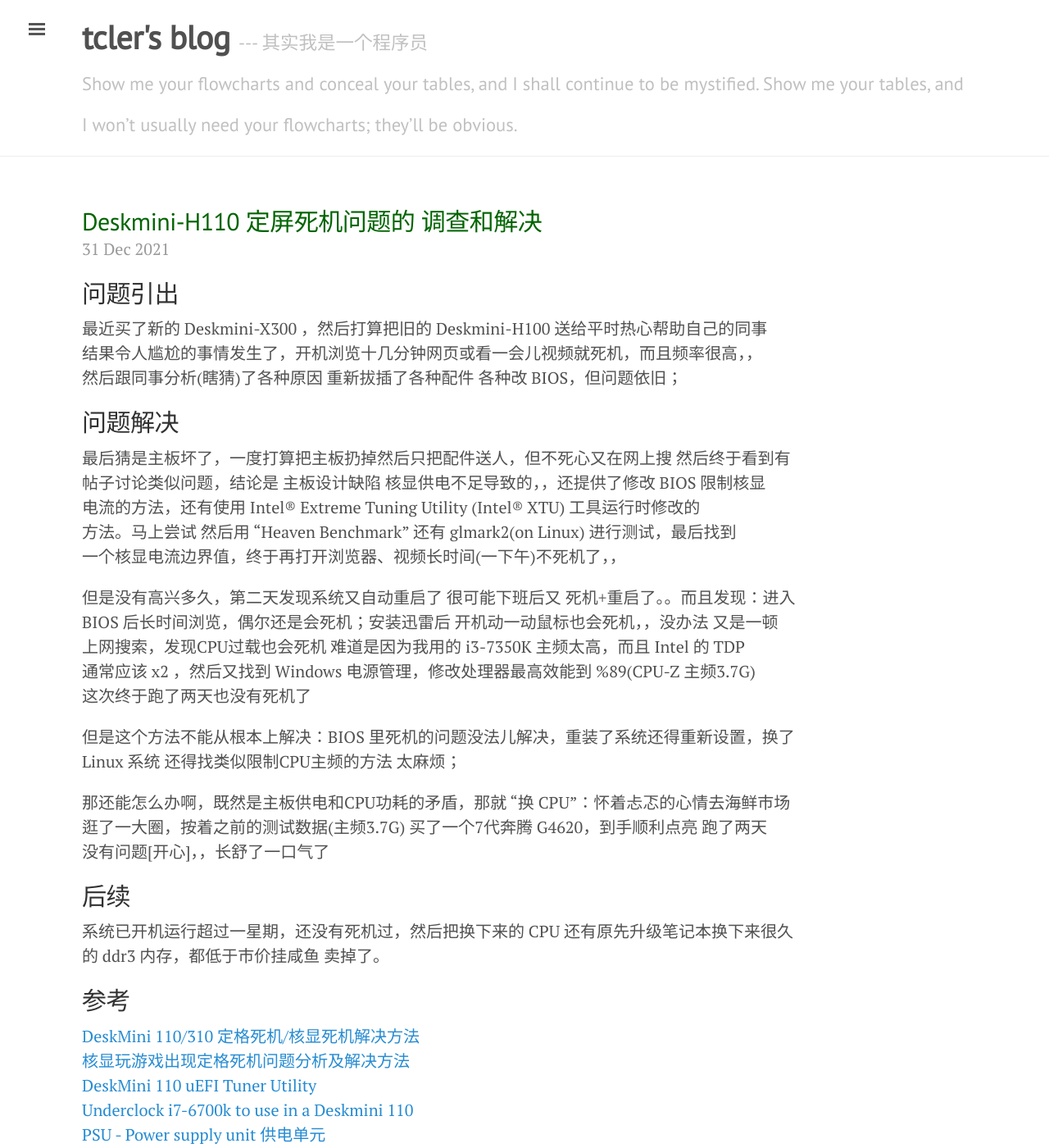
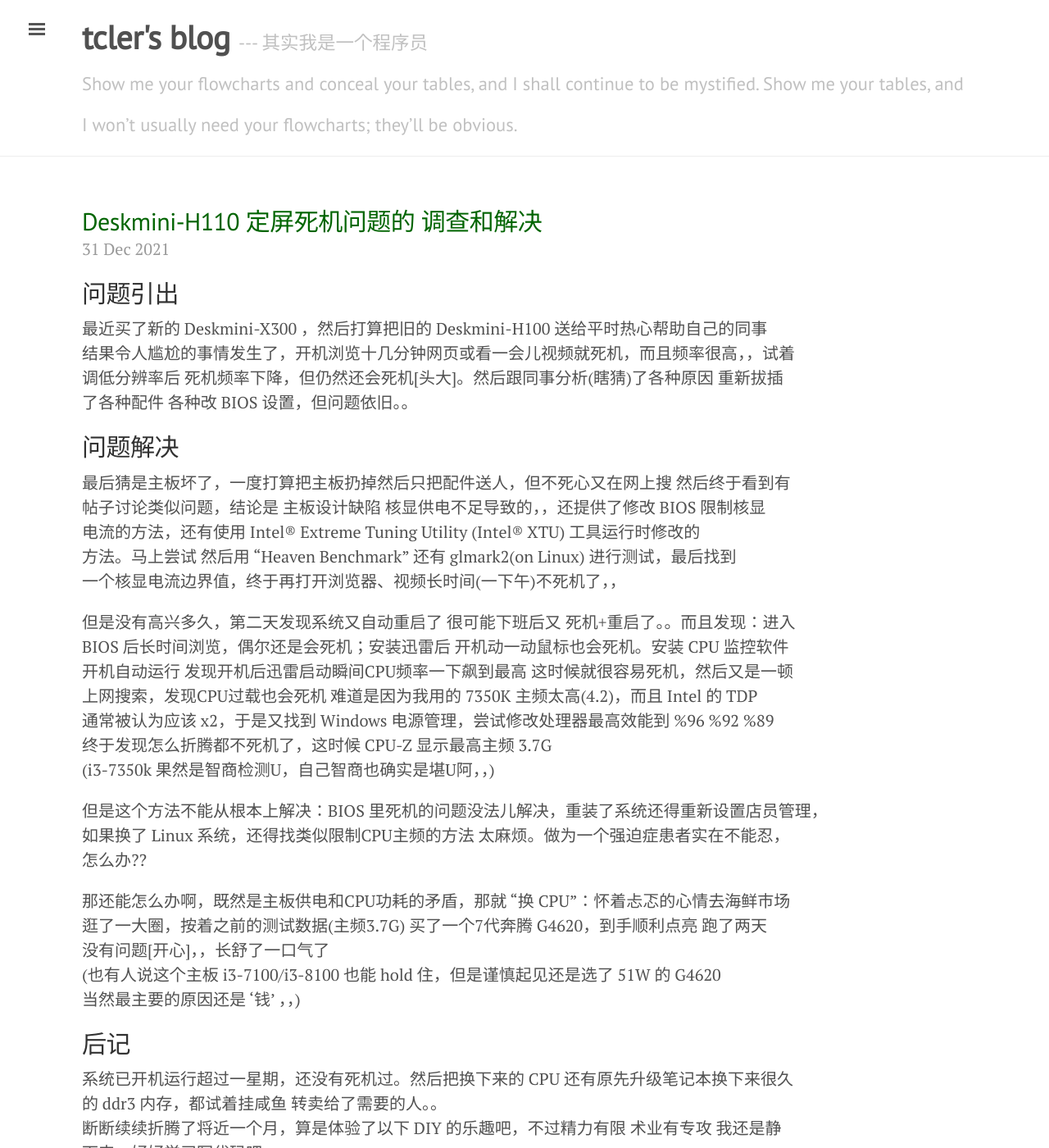
Before and after one commit to tcler/tcler.github.io, a Jekyll site: the page built from _posts/2021-12-31-Deskmini-H110-screen-freeze-issue-investigating.md, in a window 1280 px wide and 1400 px high. Shown: the whole window at 82% size. Built offline with Jekyll 4.4.1, drawn with Linux system fonts in a browser that asks for light colours; some of the changed text lies outside the part shown.

Commit message:
Update 2021-12-31-Deskmini-H110-screen-freeze-issue-investigating.md

```diff
--- a/_posts/2021-12-31-Deskmini-H110-screen-freeze-issue-investigating.md
+++ b/_posts/2021-12-31-Deskmini-H110-screen-freeze-issue-investigating.md
@@ -6,8 +6,9 @@ title: "Deskmini-H110 定屏死机问题的 调查和解决"
 ## 问题引出
 
 最近买了新的 Deskmini-X300 ，然后打算把旧的 Deskmini-H100 送给平时热心帮助自己的同事
-结果令人尴尬的事情发生了，开机浏览十几分钟网页或看一会儿视频就死机，而且频率很高，，
-然后跟同事分析(瞎猜)了各种原因 重新拔插了各种配件 各种改 BIOS，但问题依旧；
+结果令人尴尬的事情发生了，开机浏览十几分钟网页或看一会儿视频就死机，而且频率很高，，试着
+调低分辨率后 死机频率下降，但仍然还会死机\[头大]。然后跟同事分析(瞎猜)了各种原因 重新拔插
+了各种配件 各种改 BIOS 设置，但问题依旧。。
 
 ## 问题解决
 最后猜是主板坏了，一度打算把主板扔掉然后只把配件送人，但不死心又在网上搜 然后终于看到有
@@ -17,26 +18,38 @@ title: "Deskmini-H110 定屏死机问题的 调查和解决"
 一个核显电流边界值，终于再打开浏览器、视频长时间(一下午)不死机了，，
 
 但是没有高兴多久，第二天发现系统又自动重启了 很可能下班后又 死机+重启了。。而且发现：进入
-BIOS 后长时间浏览，偶尔还是会死机；安装迅雷后 开机动一动鼠标也会死机，，没办法 又是一顿
-上网搜索，发现CPU过载也会死机 难道是因为我用的 i3-7350K 主频太高，而且 Intel 的 TDP
-通常应该 x2 ，然后又找到 Windows 电源管理，修改处理器最高效能到 %89(CPU-Z 主频3.7G)
-这次终于跑了两天也没有死机了
+BIOS 后长时间浏览，偶尔还是会死机；安装迅雷后 开机动一动鼠标也会死机。安装 CPU 监控软件
+开机自动运行 发现开机后迅雷启动瞬间CPU频率一下飙到最高 这时候就很容易死机，然后又是一顿
+上网搜索，发现CPU过载也会死机 难道是因为我用的 7350K 主频太高(4.2)，而且 Intel 的 TDP
+通常被认为应该 x2，于是又找到 Windows 电源管理，尝试修改处理器最高效能到 %96 %92 %89
+终于发现怎么折腾都不死机了，这时候 CPU-Z 显示最高主频 3.7G
+(i3-7350k 果然是智商检测U，自己智商也确实是堪U阿，，)
 
-但是这个方法不能从根本上解决：BIOS 里死机的问题没法儿解决，重装了系统还得重新设置，换了
-Linux 系统 还得找类似限制CPU主频的方法 太麻烦；
+但是这个方法不能从根本上解决：BIOS 里死机的问题没法儿解决，重装了系统还得重新设置店员管理，
+如果换了 Linux 系统，还得找类似限制CPU主频的方法 太麻烦。做为一个强迫症患者实在不能忍，
+怎么办??
 
 那还能怎么办啊，既然是主板供电和CPU功耗的矛盾，那就 "换 CPU"：怀着忐忑的心情去海鲜市场
 逛了一大圈，按着之前的测试数据(主频3.7G) 买了一个7代奔腾 G4620，到手顺利点亮 跑了两天
 没有问题\[开心]，，长舒了一口气了
+(也有人说这个主板 i3-7100/i3-8100 也能 hold 住，但是谨慎起见还是选了 51W 的 G4620
+当然最主要的原因还是 '钱' ，，)
 
-## 后续
-系统已开机运行超过一星期，还没有死机过，然后把换下来的 CPU 还有原先升级笔记本换下来很久
-的 ddr3 内存，都低于市价挂咸鱼 卖掉了。
+## 后记
+系统已开机运行超过一星期，还没有死机过。然后把换下来的 CPU 还有原先升级笔记本换下来很久
+的 ddr3 内存，都试着挂咸鱼 转卖给了需要的人。。
+断断续续折腾了将近一个月，算是体验了以下 DIY 的乐趣吧，不过精力有限 术业有专攻 我还是静
+下来，好好学习写代码吧。
+
+顺便分享一个折腾过程中发现的一个B站UP主 机汤TV -- "阿汤哥"
+  [B站 - 机汤TV](https://space.bilibili.com/485711932/)
+
 
 ## 参考
 [DeskMini 110/310 定格死机/核显死机解决方法](https://www.v2ex.com/t/718067)
 [核显玩游戏出现定格死机问题分析及解决方法](https://tieba.baidu.com/p/7031892281?pid=135816569660&cid=0&red_tag=0985223245#135816569660)
 [DeskMini 110 uEFI Tuner Utility](https://github.com/dfc643/deskmini-110-tuner)
+[华擎 DeskMini 110 实战强上八代“六核魔改”CPU及避坑指南](https://post.smzdm.com/p/amxov9ed/)
 [Underclock i7-6700k to use in a Deskmini 110](https://forum.asrock.com/forum_posts.asp?TID=3689&PN=1&title=underclock-i76700k-to-use-in-a-deskmini-110)
 [PSU - Power supply unit 供电单元](https://forum.asrock.com/forum_posts.asp?TID=3689&PID=20675&title=underclock-i76700k-to-use-in-a-deskmini-110#20675)
 [Did Asrock make a mistake?](https://forum.asrock.com/forum_posts.asp?TID=3689&PID=21822&title=underclock-i76700k-to-use-in-a-deskmini-110#21822)
```
